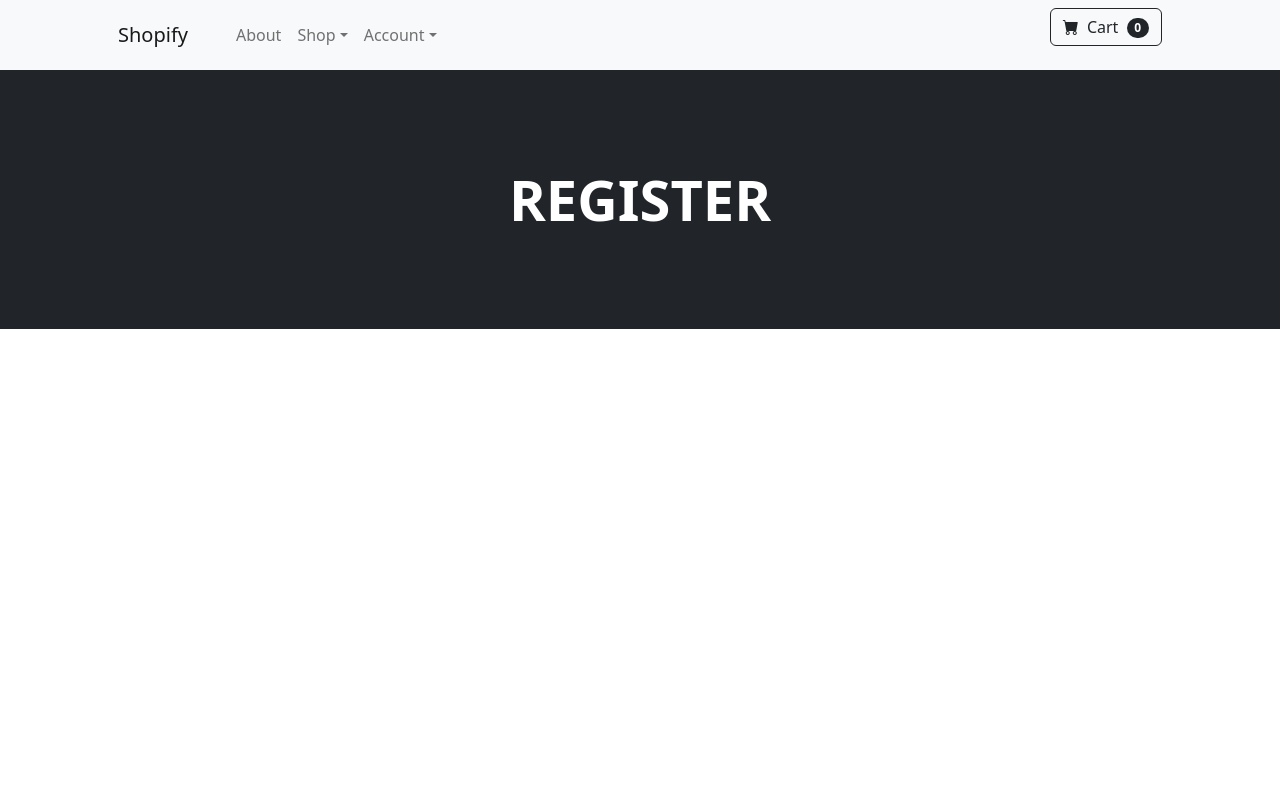
After one commit to qazalnaderi/Ecommerence_Website, a Django app: template ecom/store/templates/register.html in a window 1280 px wide. The commit adds this page. Run offline with Django 4.2, Linux system fonts and the light colour scheme; the template is opened without the code that fills it, so the values that code supplies are empty; some libraries are stand-ins or nearby versions.

Commit message:
Register option added

```diff
--- a/ecom/store/templates/navbar.html
+++ b/ecom/store/templates/navbar.html
@@ -25,6 +25,7 @@
                                 <li><a class="dropdown-item" href="{% url 'logout' %}">Logout</a></li>
                             {% else %}
                                 <li><a class="dropdown-item" href="{% url 'login' %}">Login</a></li>
+                                <li><a class="dropdown-item" href="{% url 'register' %}">Register</a></li>
                             {% endif %}
 
                             </ul>
--- /dev/null
+++ b/ecom/store/templates/register.html
@@ -0,0 +1,25 @@
+{% extends 'base.html' %}
+{% block content %}
+<header class="bg-dark py-5">
+            <div class="container px-4 px-lg-5 my-5">
+                <div class="text-center text-white">
+                    <h1 class="display-4 fw-bolder">REGISTER <br/></h1>
+                </div>
+            </div>
+        </header>
+    <div class="container">
+  <div class="row">
+    <div class="col-8">
+      <br/><br/>
+        <form method="POST" action="{% url 'login' %}">
+            {% csrf_token %}
+</form>
+    </div>
+  </div>
+</div>
+<body>
+
+
+</body>
+
+{% endblock %}
```
